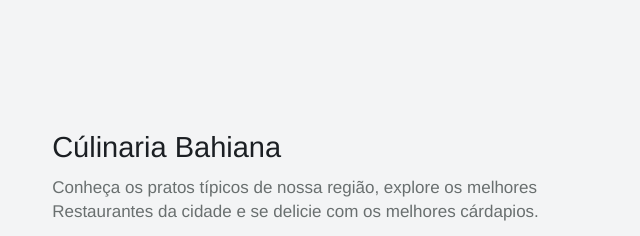
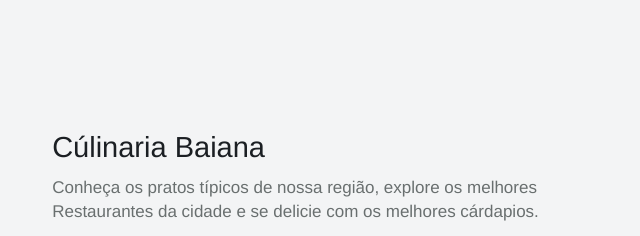
Before and after one commit to wjuniorw/hayo, a website: page public/index.html in a window 1280 px wide. Shown: the part 2380-2616 px from the top of the page, 522-1162 px from the left. Drawn offline with Linux system fonts and the light colour scheme.

```diff
--- a/public/index.html
+++ b/public/index.html
@@ -211,7 +211,7 @@
           <div class="col-md-7 col-features features-content">
 
             <!-- Title -->
-            <h3 id="title-3">Cúlinaria Bahiana</h3>
+            <h3 id="title-3">Cúlinaria Baiana</h3>
 
             <!-- Description -->
             <p>Conheça os pratos típicos de nossa região, explore os melhores Restaurantes da cidade e se delicie com os melhores cárdapios.</p>
```
